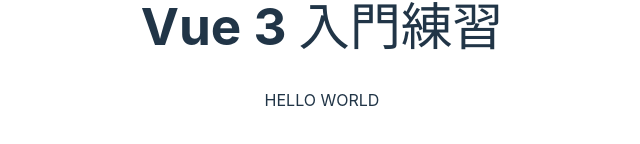
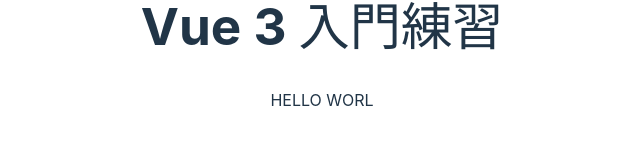
Before and after one commit to eppula119/vue3_practice1, a Vue app: page / in a window 1280 px wide. Shown: the part 354-498 px from the top of the page, without its empty margins (318-958 px from the left). Built offline with nearby package versions, Linux system fonts and the light colour scheme.

Commit message:
テストコミット2

```diff
--- a/src/App.vue
+++ b/src/App.vue
@@ -1,5 +1,5 @@
 <script setup>
-  let message = 'Hello World'
+  let message = 'Hello Worl'
 
   const upperCase = () => {
     message = message.toUpperCase()
```
